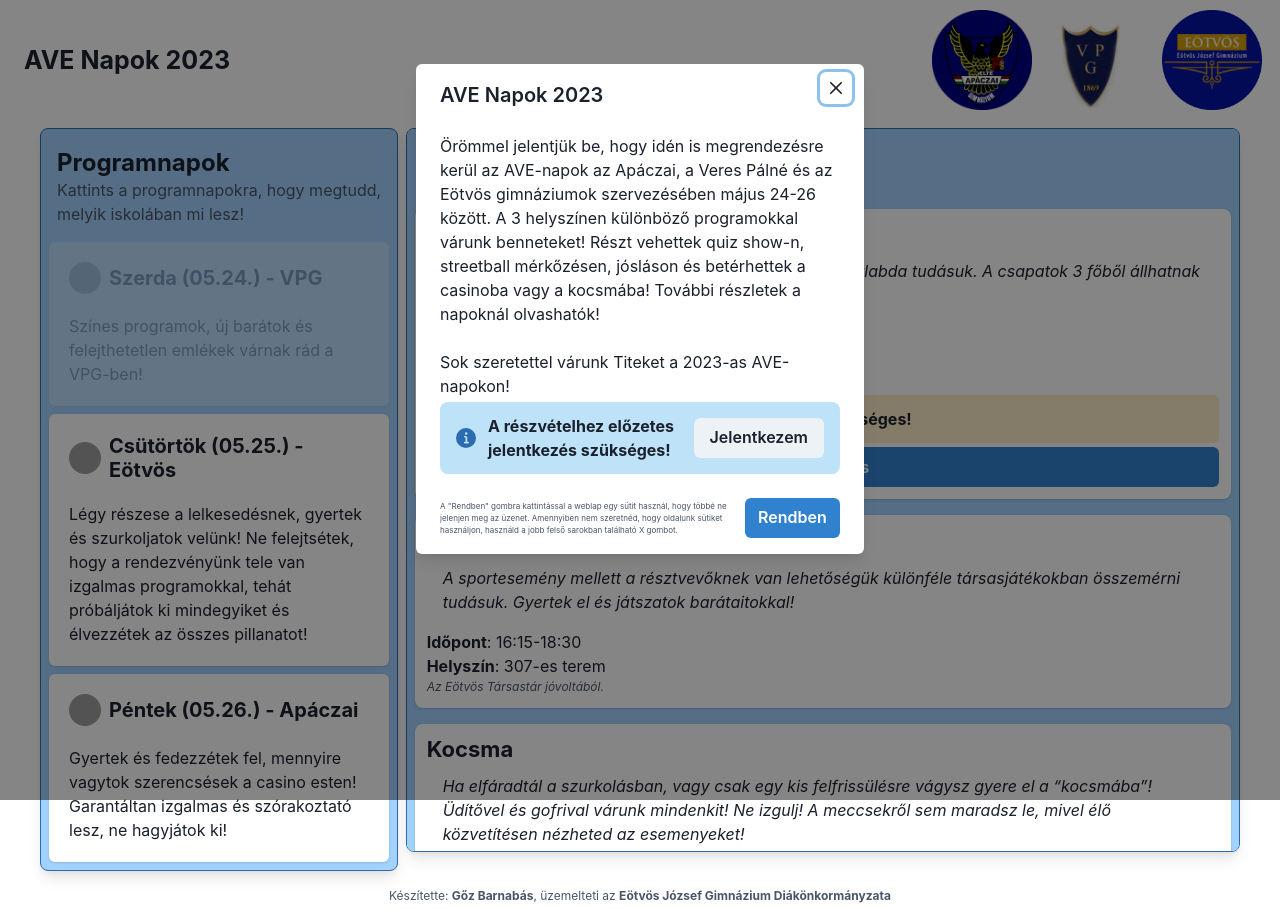
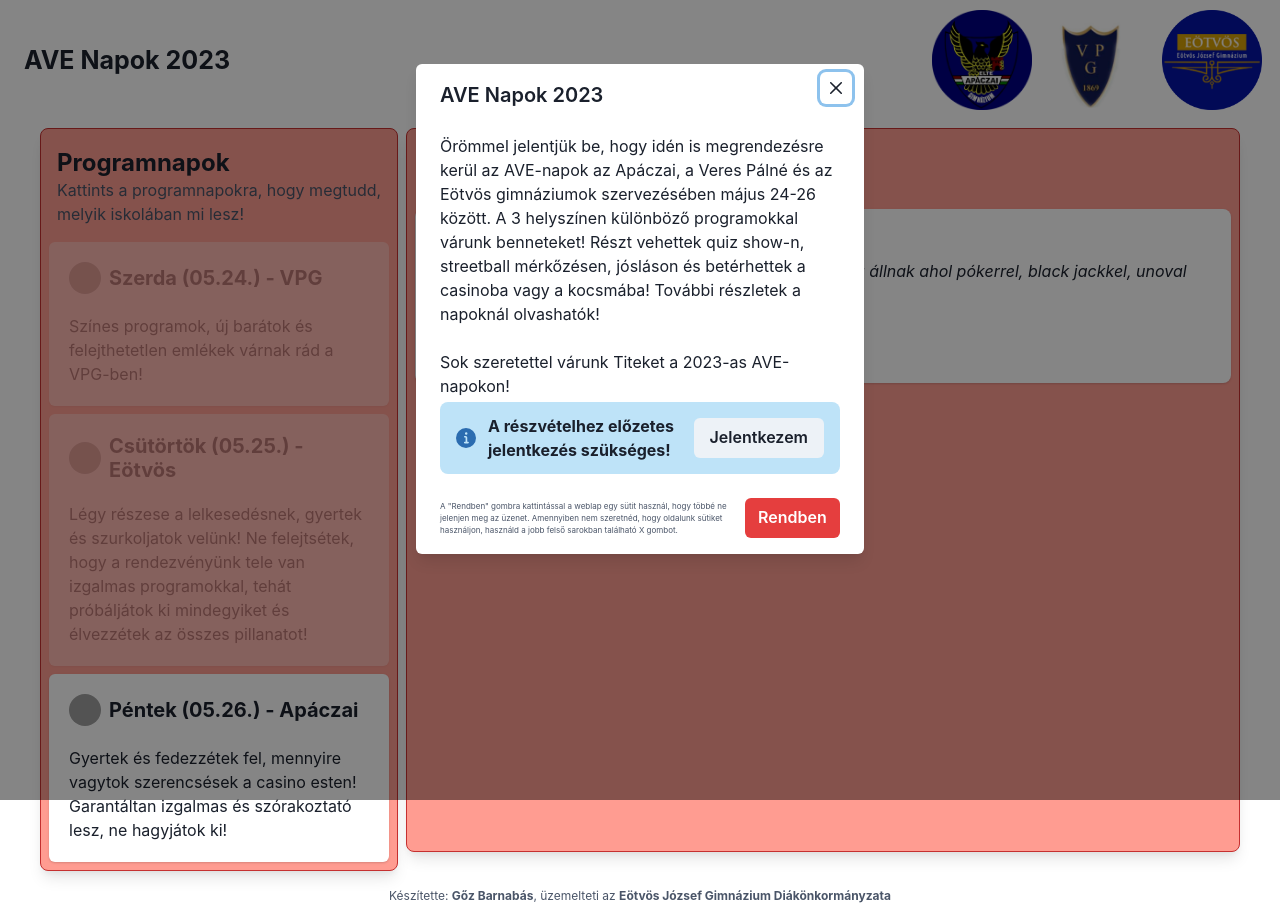
Before and after one commit to barnagoz/do-ave, a Next.js app: page / in a window 1280 px wide. Built offline with nearby package versions, Linux system fonts and the light colour scheme; grey boxes are pictures that could not be loaded.

Commit message:
Update index.js

```diff
--- a/pages/index.js
+++ b/pages/index.js
@@ -33,7 +33,7 @@ import { AiFillInstagram } from "react-icons/ai";
 const inter = Inter({ subsets: ["latin"] });
 
 export default function Home() {
-  const [selectedDay, setSelectedDay] = useState(1);
+  const [selectedDay, setSelectedDay] = useState(2);
   const [showModal, setShowModal] = useState(false);
   const toast = useToast({
     position: "top-right",
@@ -239,7 +239,7 @@ export default function Home() {
                 </Text>
               </CardBody>
             </Card>
-            <Card w={"100%"} onClick={() => changePage(1)} cursor={"pointer"}>
+            <Card w={"100%"} opacity={0.3} onClick={() => changePage(1)} cursor={"disabled"} >
               <CardHeader>
                 <Flex direction={"row"} align={"center"}>
                   <Avatar
```
